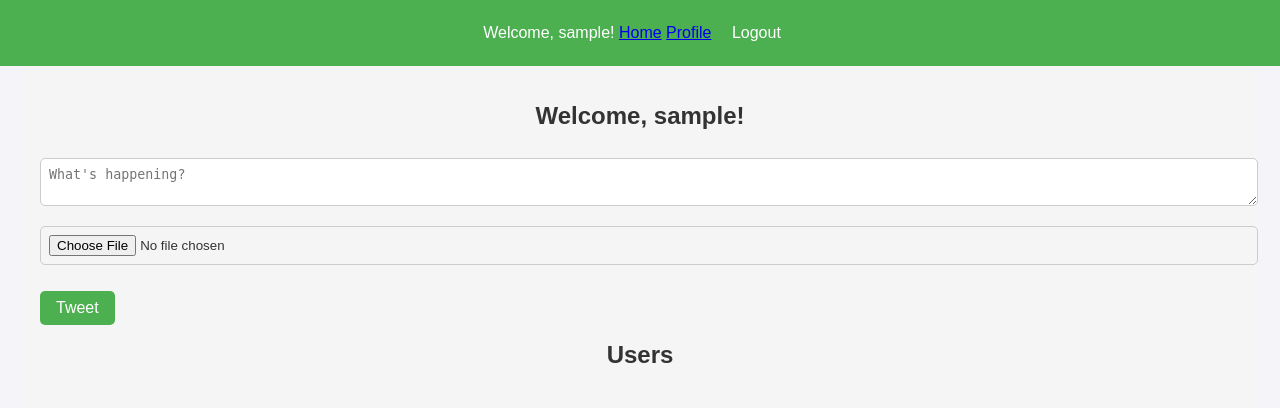
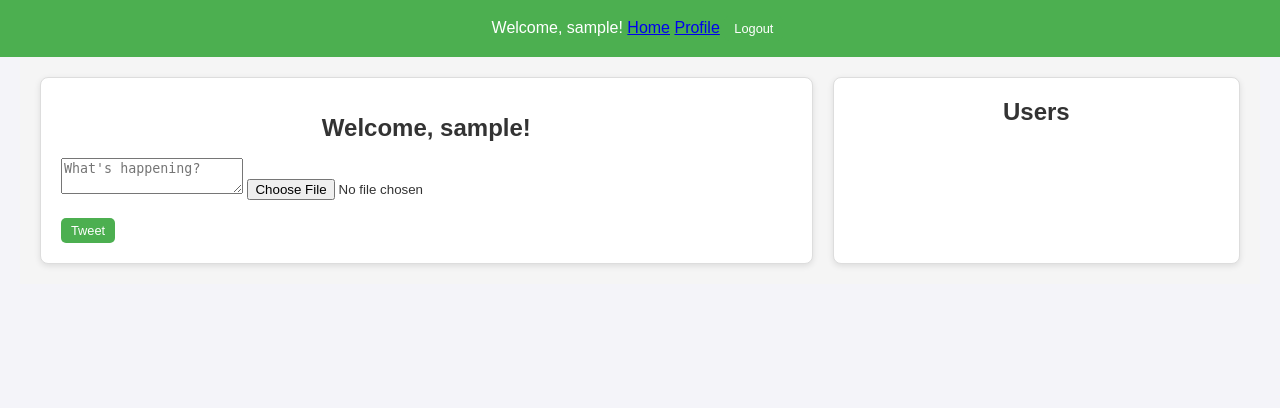
Before and after one commit to tigerhostsolutions/CIS2454-PHP-SOCIAL-TWEET, a PHP site: page / in a window 1280 px wide. Shown: the top 408 px of the page. Run offline with PHP 8.4, Linux system fonts and the light colour scheme; the visitor is signed in with stand-in values (Sample User, id 1); data that the repository does not hold is empty.

Commit message:
updated: updated style sheet for modern ui look

```diff
--- a/includes/css/styles.css
+++ b/includes/css/styles.css
@@ -28,107 +28,183 @@
     margin-top: 1rem;
 }
 
+/* Layout Styles for Tweets and Form */
+.tweets-layout {
+    display: flex;
+    justify-content: space-between;
+    gap: 20px;
+    flex-wrap: wrap; /* Ensures responsiveness on smaller screens */
+}
+
+/* Form and Tweets Container */
+.tweets-and-form {
+    display: flex;
+    flex-direction: column;
+    flex: 3;
+    gap: 20px;
+}
+
+/* Form Section */
+.tweet-form {
+    background: #ffffff;
+    border: 1px solid #ddd;
+    border-radius: 8px;
+    padding: 20px;
+    box-shadow: 0px 2px 6px rgba(0, 0, 0, 0.1);
+}
+
+.tweet-form h2 {
+    margin-bottom: 15px;
+    color: #333;
+}
+
+.tweet-form textarea {
+    width: 100%;
+    height: 80px;
+    margin-bottom: 10px;
+    border: 1px solid #ccc;
+    border-radius: 5px;
+    padding: 10px;
+}
+
+.tweet-form input[type="file"] {
+    display: block;
+    margin-bottom: 10px;
+}
+
+.tweet-form button {
+    background-color: #007bff;
+    color: white;
+    padding: 7px 15px;
+    border: none;
+    border-radius: 5px;
+    cursor: pointer;
+    font-size: 0.9rem;
+}
+
+/* Tweets Section */
+.tweets {
+    flex: 2;
+    background: #ffffff;
+    border: 1px solid #ddd;
+    border-radius: 8px;
+    padding: 20px;
+    box-shadow: 0px 2px 6px rgba(0, 0, 0, 0.1);
+}
+
+.tweets h1 {
+    margin-bottom: 15px;
+    font-size: 1.5rem;
+    color: #333;
+}
+
+.tweets-list {
+    list-style: none;
+    padding: 0;
+}
+
+.tweet-item {
+    border-bottom: 1px solid #ddd;
+    padding: 15px 0;
+}
+
+.tweet-item img.tweet-image {
+    max-width: 100%;
+    height: auto;
+    margin-top: 10px;
+    border-radius: 5px;
+}
+
 /* Button Styles */
 button {
     background-color: #4CAF50;
     color: white;
+    padding: 5px 10px; /* Reduced padding */
     border: none;
-    padding: 0.5rem 1rem;
+    border-radius: 5px;
+    font-size: 0.8rem; /* Smaller font size for compact buttons */
     cursor: pointer;
-    border-radius: 5px;
-    font-size: 1rem;
+    margin-right: 5px; /* Align buttons side-by-side */
 }
 
 button:hover {
     background-color: #45a049;
 }
 
-/* Responsive Forms */
-form input, form textarea {
-    width: 100%;
-    padding: 0.5rem;
-    margin: 0.5rem 0;
-    border: 1px solid #ccc;
-    border-radius: 5px;
-}
-
-/* Card Styles */
-li {
-    background-color: white;
-    margin: 0.5rem 0;
-    padding: 1rem;
-    border-radius: 5px;
-    box-shadow: 0 2px 4px rgba(0, 0, 0, 0.1);
-}
-
-/* Tweets Section */
-.tweets-section {
-    margin-bottom: 40px;
-}
-
-.tweets-container {
-    display: flex;
-    flex-direction: column;
-    gap: 20px;
-}
-
-.tweet {
-    background: #ffffff;
-    border: 1px solid #ddd;
-    border-radius: 8px;
-    padding: 15px;
-    box-shadow: 0px 2px 6px rgba(0, 0, 0, 0.1);
-}
-
-.tweet-header {
-    display: flex;
-    justify-content: space-between;
-    align-items: center;
-    font-size: 0.9rem;
-    color: #666;
-}
-
-.tweet-content {
-    margin: 10px 0;
-    font-size: 1rem;
-    color: #333;
-}
-
-.tweet-footer {
-    display: flex;
-    justify-content: space-between;
-    align-items: center;
-    font-size: 0.9rem;
-    color: #555;
-}
-
-.likes {
-    font-weight: bold;
-}
-
-/* Like and Unlike buttons */
+/* Like and Unlike Buttons */
 .like-button {
-    padding: 5px 10px;
-    font-size: 0.9rem;
-    border: none;
+    padding: 5px 8px; /* Compact padding for smaller buttons */
+    font-size: 0.8rem; /* Smaller font size */
     border-radius: 4px;
-    cursor: pointer;
+    margin-right: 5px;
 }
 
 .like-button.like {
-    background-color: #007bff;
+    background-color: #007bff; /* Blue for like */
     color: white;
 }
 
 .like-button.unlike {
-    background-color: #dc3545;
+    background-color: #dc3545; /* Red for unlike */
     color: white;
 }
 
-/* Followers and Following Section */
+.like-button:hover {
+    opacity: 0.9; /* Slight hover effect */
+}
+
+/* Tweet Actions Buttons */
+.tweet-buttons {
+    display: flex; /* Align action buttons side-by-side */
+    gap: 5px; /* Space between buttons */
+}
+
+.tweet-buttons button {
+    font-size: 0.8rem;
+    padding: 5px 8px; /* Compact padding */
+}
+
+/* User Info Section */
+.users {
+    flex: 1;
+    background: #ffffff;
+    border: 1px solid #ddd;
+    border-radius: 8px;
+    padding: 20px;
+    box-shadow: 0px 2px 6px rgba(0, 0, 0, 0.1);
+}
+
+.users h2 {
+    margin: 0 0 15px;
+    text-align: center;
+}
+
+.users-list {
+    list-style: none;
+    padding: 0;
+}
+
+.users-list li {
+    margin-bottom: 10px;
+    text-align: left;
+}
+
+/* User Actions Buttons */
+.users-list .user-actions {
+    display: flex; /* Align buttons side-by-side */
+    gap: 5px; /* Space between buttons */
+}
+
+.users-list .user-actions button {
+    font-size: 0.8rem;
+    padding: 4px 8px; /* Reduced padding for compact styles */
+    margin-right: 5px;
+    border-radius: 4px;
+}
+
+/* Followers and Following Container */
 .followers-following-section {
     display: flex;
-    justify-content: space-between;
     flex-wrap: wrap;
     gap: 20px;
 }
```
Also changed, not shown: other parts of includes/css/styles.css (+21 -19 lines).
